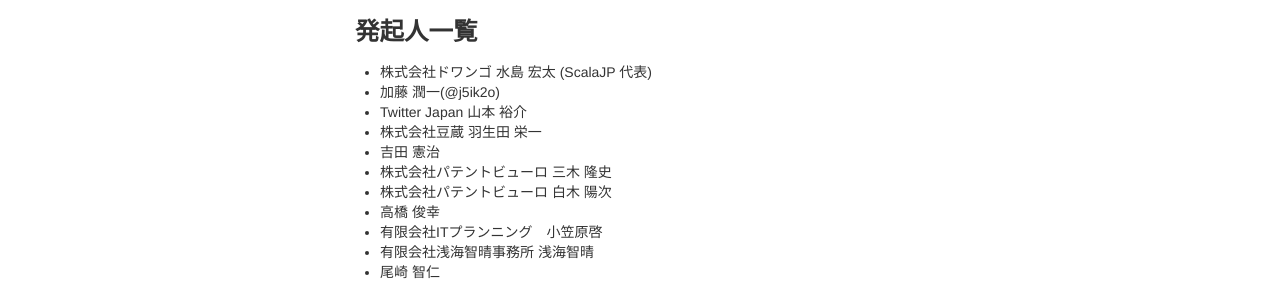
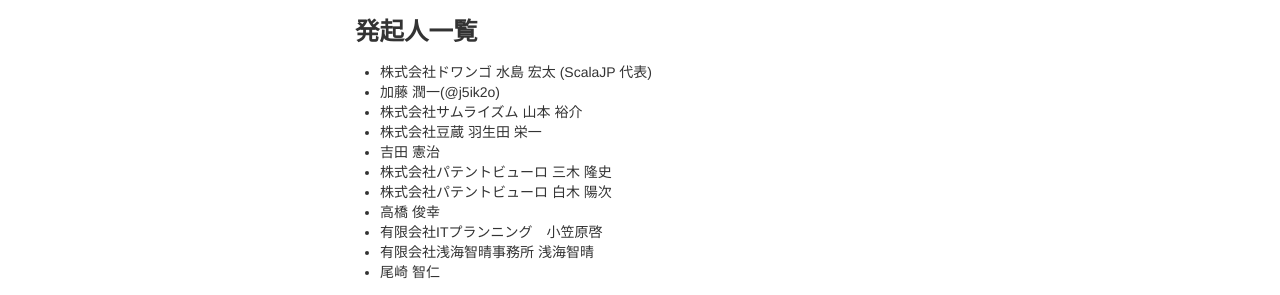
Before and after one commit to scalajp/scalajp, a Jekyll site: the page built from about-us.md, in a window 1280 px wide. Shown: the part 1090-1385 px from the top of the page. Built offline with Jekyll 4.4.1, drawn with Linux system fonts in a browser that asks for light colours; nearby versions of some CDN libraries; Markdown is read by kramdown in place of the engine named in the settings; comment, search, counter and statistics services are not loaded.

Commit message:
Updated yusukey

```diff
--- a/about-us.md
+++ b/about-us.md
@@ -60,7 +60,7 @@
 
 * 株式会社ドワンゴ 水島 宏太 (ScalaJP 代表)
 * 加藤 潤一(@j5ik2o)
-* Twitter Japan 山本 裕介
+* 株式会社サムライズム 山本 裕介
 * 株式会社豆蔵 羽生田 栄一
 * 吉田 憲治
 * 株式会社パテントビューロ 三木 隆史
```
